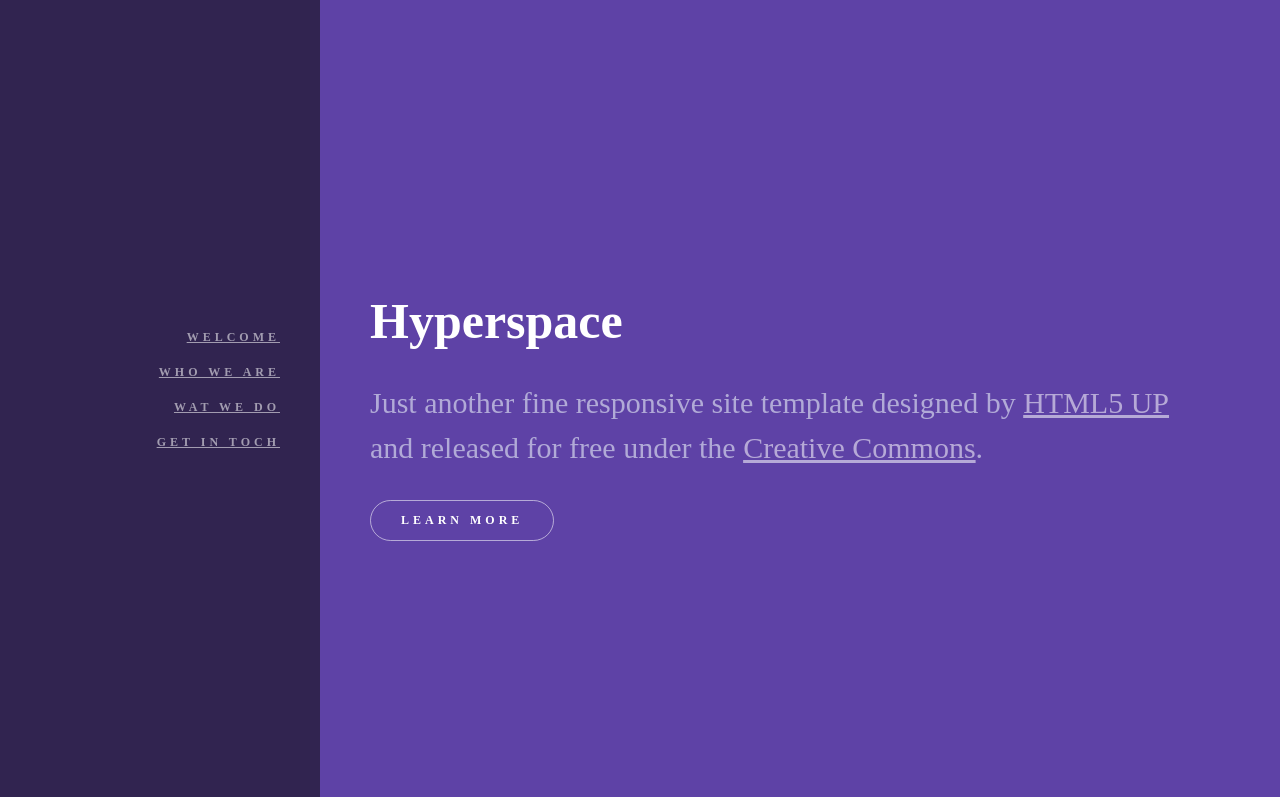
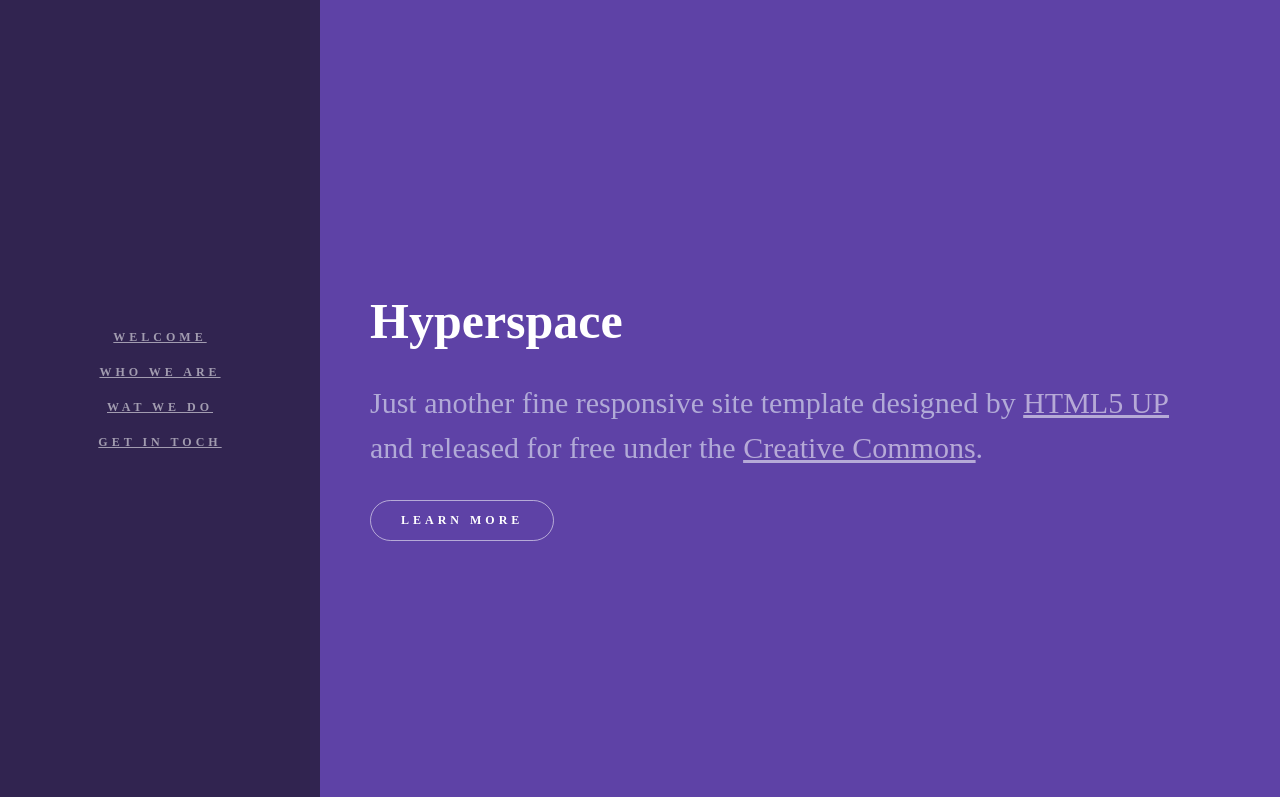
Before and after one commit to kerios1986/HW_Stasyuk_FEB, a plain HTML site: page HW-15/index.html in a window 1280 px wide. Shown: the top 797 px of the page. Drawn offline with Linux system fonts and the light colour scheme.

Commit message:
HW-15,16. Menu postavel po seredine bloka

```diff
--- a/HW-15/src/styles/_menu.scss
+++ b/HW-15/src/styles/_menu.scss
@@ -5,10 +5,10 @@
     height: 100vh;
     background-color: $menu-color;
     padding: 40px;
-    text-align: right;
+    text-align: center;
     flex-shrink: 4;
     z-index: 1000;
-    @include flex(column, center, flex-end);
+    @include flex(column, center, center);
 
     ul {
         margin-left: 0;
```
Also changed, not shown: HW-15/dist/main.css, 1 other file.
